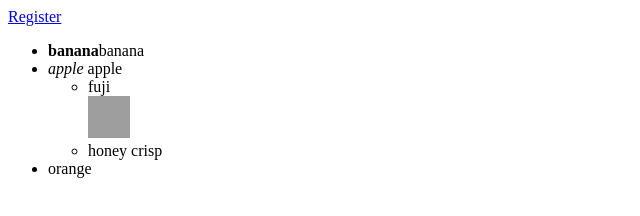
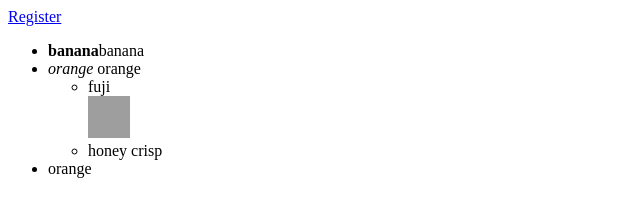
Before and after one commit to ramona2700/background-generator, a plain HTML site: page index.html in a window 1280 px wide. Shown: the full height of the page, 0-640 px from the left. Drawn offline with Linux system fonts and the light colour scheme; grey boxes are pictures that could not be loaded.

Commit message:
changing text

```diff
--- a/index.html
+++ b/index.html
@@ -7,7 +7,7 @@
         <a href="register.html">Register</a>
         <ul>
             <li><strong>banana</strong>banana</li>
-            <li><em>apple</em> apple</li>
+            <li><em>orange</em> orange</li>
             <ul>
                 <li>fuji</li>
                 <img src="https://www.tereandjuancarlosproduce.com/wp-content/uploads/2018/09/fuji-apple-500x500.jpg" width="42" height="42">
```
